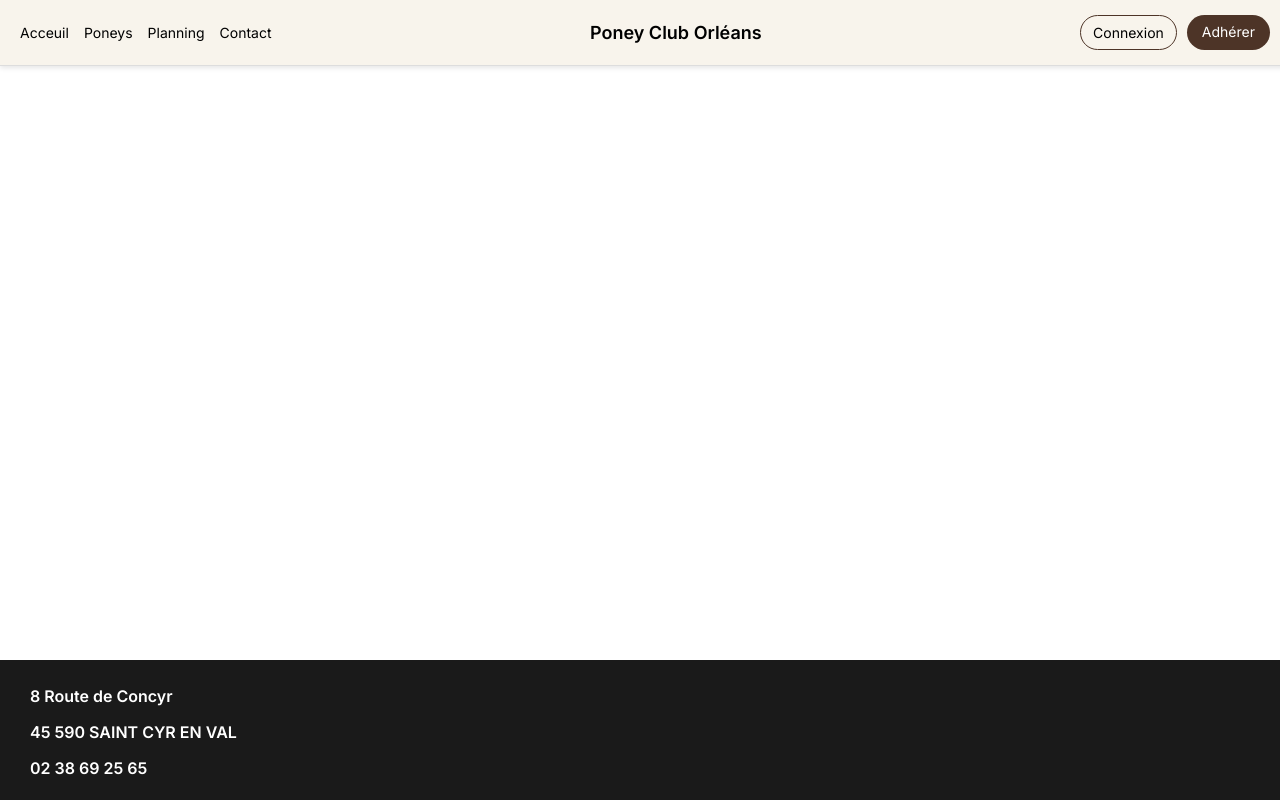
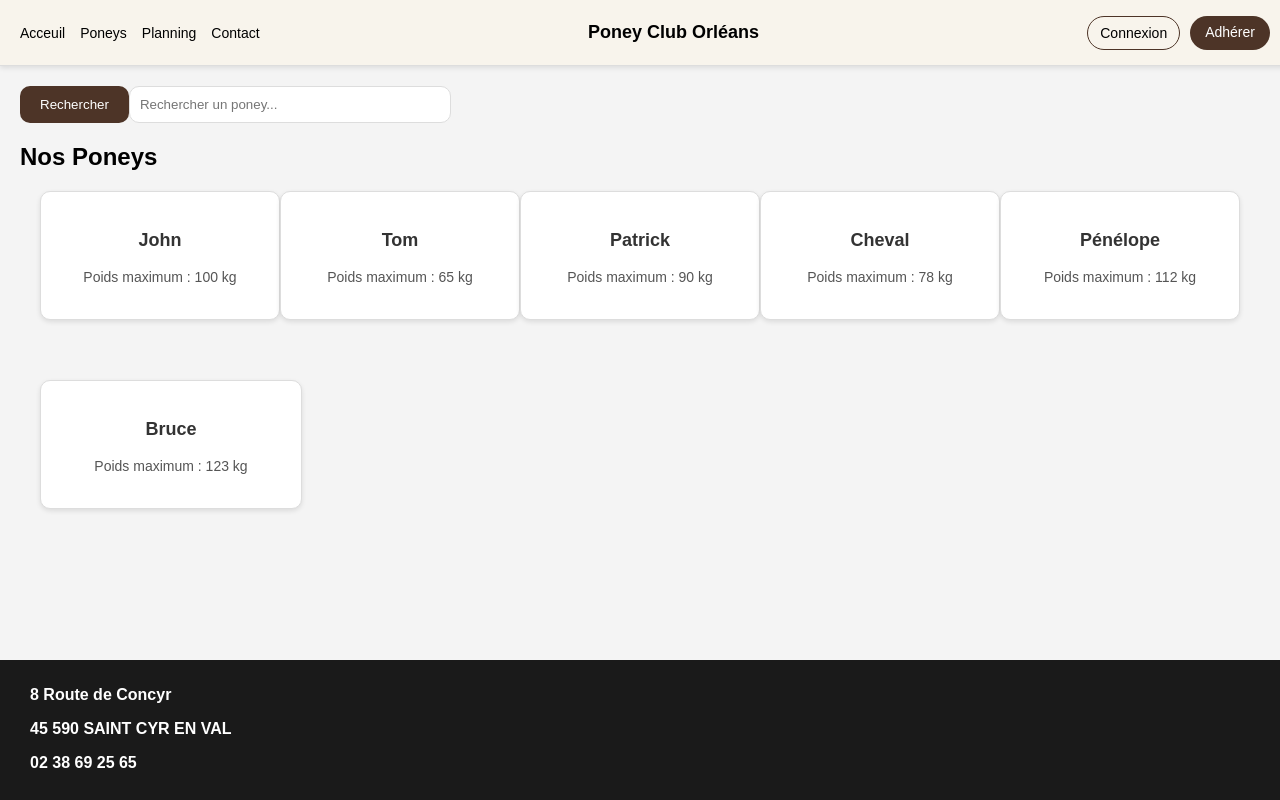
Before and after one commit to ugo-dominguez/sae-poney, a Django app: page /listponey/ in a window 1280 px wide. Run offline with Django 5.2, Linux system fonts and the light colour scheme; data comes from the database, SQL or seed files in the repository.

Commit message:
add view+style listponey

```diff
--- /dev/null
+++ b/listponey/static/style-listponey.css
@@ -0,0 +1,90 @@
+/* Style général */
+body {
+    font-family: Arial, sans-serif;
+    background-color: #f4f4f4;
+    margin: 0;
+    padding: 0;
+}
+
+/* Ajout de marges pour éloigner le contenu des bords */
+.container {
+    margin: 20px; /* Marges sur tous les côtés */
+}
+
+/* Titre principal */
+h2 {
+    text-align: left; /* Aligner à gauche */
+    margin-top: 20px;
+    font-size: 24px;
+}
+
+/* Formulaire de recherche */
+.search-form {
+    text-align: left; /* Aligner à gauche */
+    margin-bottom: 20px; /* Espacement entre la barre de recherche et le titre */
+    display: flex;
+    justify-content: flex-start;
+    gap: 0; /* Pas d'espace entre les éléments */
+}
+
+/* Inverser la barre de recherche et le bouton */
+.search-input {
+    padding: 10px;
+    width: 300px; /* Augmenter la largeur de la zone de texte */
+    margin-right: 0; /* Pas de marge à droite */
+    border-radius: 10px;
+    border: 1px solid #ddd;
+}
+
+.search-button {
+    padding: 10px 20px;
+    background-color: #4d3427;
+    color: white;
+    border: none;
+    cursor: pointer;
+    border-radius: 10px; /* Bords arrondis */
+}
+
+.search-button:hover {
+    background-color: #5e4031;
+}
+
+/* Container des poneys */
+.poneys-container {
+    display: flex;
+    flex-wrap: wrap; /* Permet d'ajuster les cartes sur plusieurs lignes */
+    justify-content: space-between;
+    padding: 0 20px;
+    gap: 20px; /* Espacement entre les poneys */
+}
+
+/* Carte d'un poney */
+.poney-card {
+    background-color: white;
+    padding: 20px;
+    text-align: center;
+    border: 1px solid #ddd;
+    border-radius: 10px; /* Bords arrondis des cartes */
+    width: calc(20% - 20px); /* Chaque poney prend 20% de la largeur moins l'espace entre eux */
+    box-shadow: 0 2px 5px rgba(0, 0, 0, 0.1);
+    margin-bottom: 20px;
+}
+
+/* Assurer que les cartes ne dépassent pas 5 par ligne */
+.poneys-row {
+    display: flex;
+    justify-content: space-between;
+    margin-bottom: 20px;
+    width: 100%; /* Assure que les cartes prennent toute la largeur */
+}
+
+/* Titres et textes des cartes */
+.poney-card h3 {
+    font-size: 18px;
+    color: #333;
+}
+
+.poney-card p {
+    font-size: 14px;
+    color: #555;
+}
--- a/listponey/templates/listponey.html
+++ b/listponey/templates/listponey.html
@@ -1,6 +1,41 @@
 {% extends "base-header.html" %}
 {% load static %}
+
 {% block title %} Poneys {% endblock %}
 
+{% block styles %}
+<link href="{% static 'style-listponey.css'%}" rel="stylesheet" />
+{% endblock %}
+
 {% block content %}
+<!-- Conteneur pour ajouter des marges autour de la page -->
+<div class="container">
+    <!-- Barre de recherche inversée -->
+    <form method="get" action="{% url 'listponey' %}" class="search-form">
+        <button type="submit" class="search-button">Rechercher</button>
+        <input
+            type="text"
+            name="q"
+            placeholder="Rechercher un poney..."
+            value="{{ query }}"
+            class="search-input"
+        >
+    </form>
+
+    <h2>Nos Poneys</h2>
+
+    <!-- Affichage des poneys -->
+    <div class="poneys-container">
+        {% for ligne in poneys_par_lignes %}
+            <div class="poneys-row">
+                {% for poney in ligne %}
+                    <div class="poney-card">
+                        <h3>{{ poney.nomPon }}</h3>
+                        <p>Poids maximum : {{ poney.poidsMax }} kg</p>
+                    </div>
+                {% endfor %}
+            </div>
+        {% endfor %}
+    </div>
+</div>
 {% endblock %}
--- a/listponey/urls.py
+++ b/listponey/urls.py
@@ -1,7 +1,6 @@
-# login/urls.py
 from django.urls import path
-from .views import listponey
+from . import views
 
 urlpatterns = [
-    path('listponey/', listponey, name='listponey'),
+    path('listponey/', views.listponey, name='listponey'),
 ]
--- a/listponey/views.py
+++ b/listponey/views.py
@@ -1,5 +1,16 @@
 from django.shortcuts import render
+from home.models import Poney
 
 def listponey(request):
-    context = {}
-    return render(request, 'listponey.html', context)
+    query = request.GET.get('q', '')
+    if query:
+        poneys = Poney.objects.filter(nomPon__icontains=query)
+    else:
+        poneys = Poney.objects.all()
+
+    poneys_par_lignes = [poneys[i:i + 5] for i in range(0, len(poneys), 5)]
+
+    return render(request, 'listponey.html', {
+        'poneys_par_lignes': poneys_par_lignes,
+        'query': query,
+    })
--- /dev/null
+++ b/poneys.json
@@ -0,0 +1,50 @@
+[
+    {
+        "model": "home.poney",
+        "pk": 1,
+        "fields": {
+            "nomPon": "John",
+            "poidsMax": 100
+        }
+    },
+    {
+        "model": "home.poney",
+        "pk": 2,
+        "fields": {
+            "nomPon": "Tom",
+            "poidsMax": 65
+        }
+    },
+    {
+        "model": "home.poney",
+        "pk": 3,
+        "fields": {
+            "nomPon": "Patrick",
+            "poidsMax": 90
+        }
+    },
+    {
+        "model": "home.poney",
+        "pk": 4,
+        "fields": {
+            "nomPon": "Cheval",
+            "poidsMax": 78
+        }
+    },
+    {
+        "model": "home.poney",
+        "pk": 5,
+        "fields": {
+            "nomPon": "Pénélope",
+            "poidsMax": 112
+        }
+    },
+    {
+        "model": "home.poney",
+        "pk": 6,
+        "fields": {
+            "nomPon": "Bruce",
+            "poidsMax": 123
+        }
+    }
+]
--- a/templates/base-header.html
+++ b/templates/base-header.html
@@ -5,7 +5,7 @@
 <header>
     <nav>
         <a href="">Acceuil</a>
-        <a href="">Poneys</a>
+        <a href="/listponey/">Poneys</a>
         <a href="/planning/">Planning</a>
         <a href="">Contact</a>
     </nav>
```
